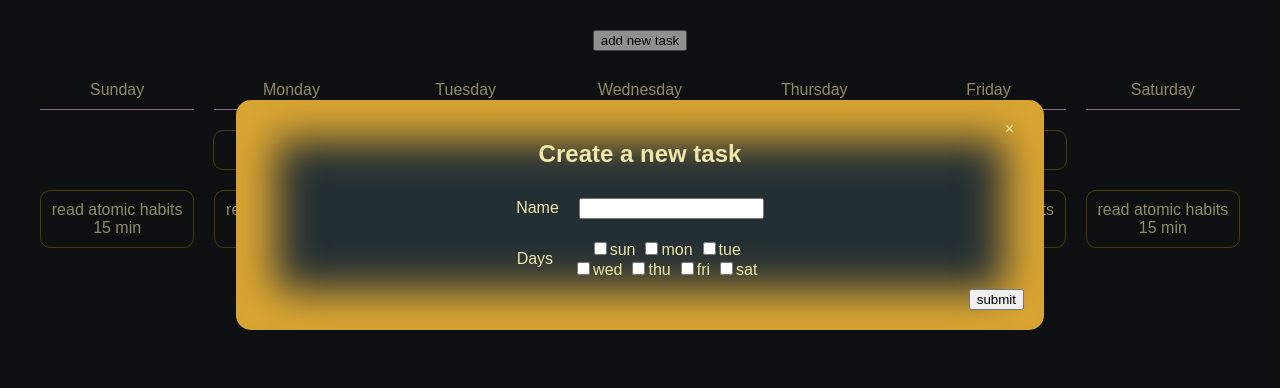
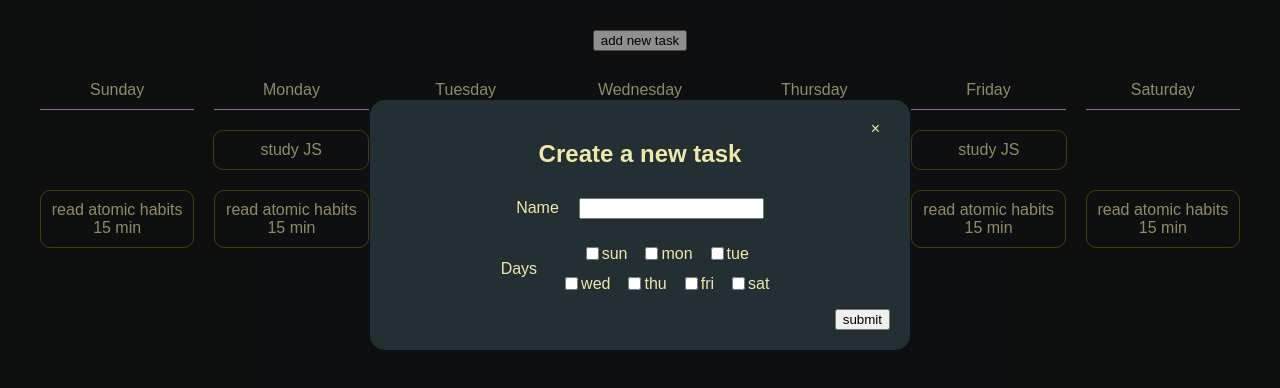
Before and after one commit to dvnrsn/weekly-todo, a React (Create React App) app: page / in a window 1280 px wide. Both pictures are taken after a click on the button "add new task". Shown: the top 388 px of the page. Built offline with nearby package versions, Linux system fonts and the light colour scheme.

Commit message:
arrange for the saving of a new task to the db

```diff
--- a/src/modal/modal-styles.css
+++ b/src/modal/modal-styles.css
@@ -13,10 +13,9 @@
 
 .modal-content {
   background-color: #242f34;
-  box-shadow: inset 0px 0px 40px 40px #dba632;
   margin: auto;
   padding: 20px;
-  width: 60%;
+  width: 500px;
   border-radius: 15px;
   position: relative;
 }
@@ -66,3 +65,14 @@ button {
 input[type="checkbox"] {
   cursor: pointer;
 }
+
+.days, .days > * {
+  display: flex;
+  align-items: center;
+  justify-content: center;
+  height: 30px;
+}
+
+.days > * {
+  margin: 0px 4px;
+}
--- a/src/modal/modal.js
+++ b/src/modal/modal.js
@@ -1,10 +1,12 @@
 import React from "react";
 import "./modal-styles.css";
 import { days as daysOfWeek } from "../helper.js";
+import useSaveTask from './use-save-task';
 
 export function Modal(props) {
   const [days, setDays] = React.useState([]);
   const [name, setName] = React.useState("");
+  const [submit, setSubmit] = React.useState()
 
   const handleCheckbox = e => {
     const { name } = e.target;
@@ -13,7 +15,11 @@ export function Modal(props) {
     );
   };
 
-  const submit = e => e.preventDefault() || props.onClose({ name, days });
+  const taskSaved = newTask => setSubmit() || props.onClose(newTask)
+
+  useSaveTask(taskSaved, {name, days}, submit)
+
+  const onSubmit = e => e.preventDefault() || setSubmit(true);
 
   return (
     <div className="modal">
@@ -22,7 +28,7 @@ export function Modal(props) {
           &times;
         </span>
         <h2>Create a new task</h2>
-        <form onSubmit={submit}>
+        <form onSubmit={onSubmit}>
           <div className="flex">
             <div>
               <label className="rowLabel" htmlFor="name">
@@ -31,26 +37,40 @@ export function Modal(props) {
               <input
                 id="name"
                 value={name}
-                onChange={e => setName(e.target.value)}
+                onChange={(e) => setName(e.target.value)}
               />
             </div>
             <div className="dayRow">
               <div className="rowLabel">Days</div>
               <div>
-                {daysOfWeek.map(d => (
-                  <>
+                <div className="days">
+                  {daysOfWeek.slice(0, 3).map((d) => (
+                    <div key={d}>
                       <input
                         id={d}
                         name={d}
-                      key={d}
                         type="checkbox"
                         checked={days.includes(d)}
                         onChange={handleCheckbox}
                       />
                       <label htmlFor={d}>{d}</label>
-                    {d === "tue" && <br />}
-                  </>
+                    </div>
                   ))}
+                </div>
+                <div className="days">
+                  {daysOfWeek.slice(3, 7).map((d) => (
+                    <div key={d}>
+                      <input
+                        id={d}
+                        name={d}
+                        type="checkbox"
+                        checked={days.includes(d)}
+                        onChange={handleCheckbox}
+                      />
+                      <label htmlFor={d}>{d}</label>
+                    </div>
+                  ))}
+                </div>
               </div>
             </div>
           </div>
--- /dev/null
+++ b/src/modal/use-save-task.js
@@ -0,0 +1,26 @@
+import { useEffect } from "react";
+
+export default function useSaveTask(cb, task, submit) {
+  useEffect(() => {
+    if (submit) {
+      const { name, days } = task;
+      const data = {
+        name,
+        days: JSON.stringify(days.map((day) => ({ day, done: false }))),
+      };
+      fetch("https://weeklytodo-f03a.restdb.io/rest/tasks", {
+        method: "POST",
+        headers: {
+          "x-apikey": "5f0b66c5ca3a672eecc23ede",
+          "Content-Type": "application/json",
+        },
+        body: JSON.stringify(data),
+      })
+        .then((res) => res.json())
+        .then((task) => {
+          task.days = JSON.parse(task.days)
+          cb(task)
+        });
+    }
+  }, [cb, task, submit]);
+}
```
Lines whose indentation alone changed are shown as unchanged.
